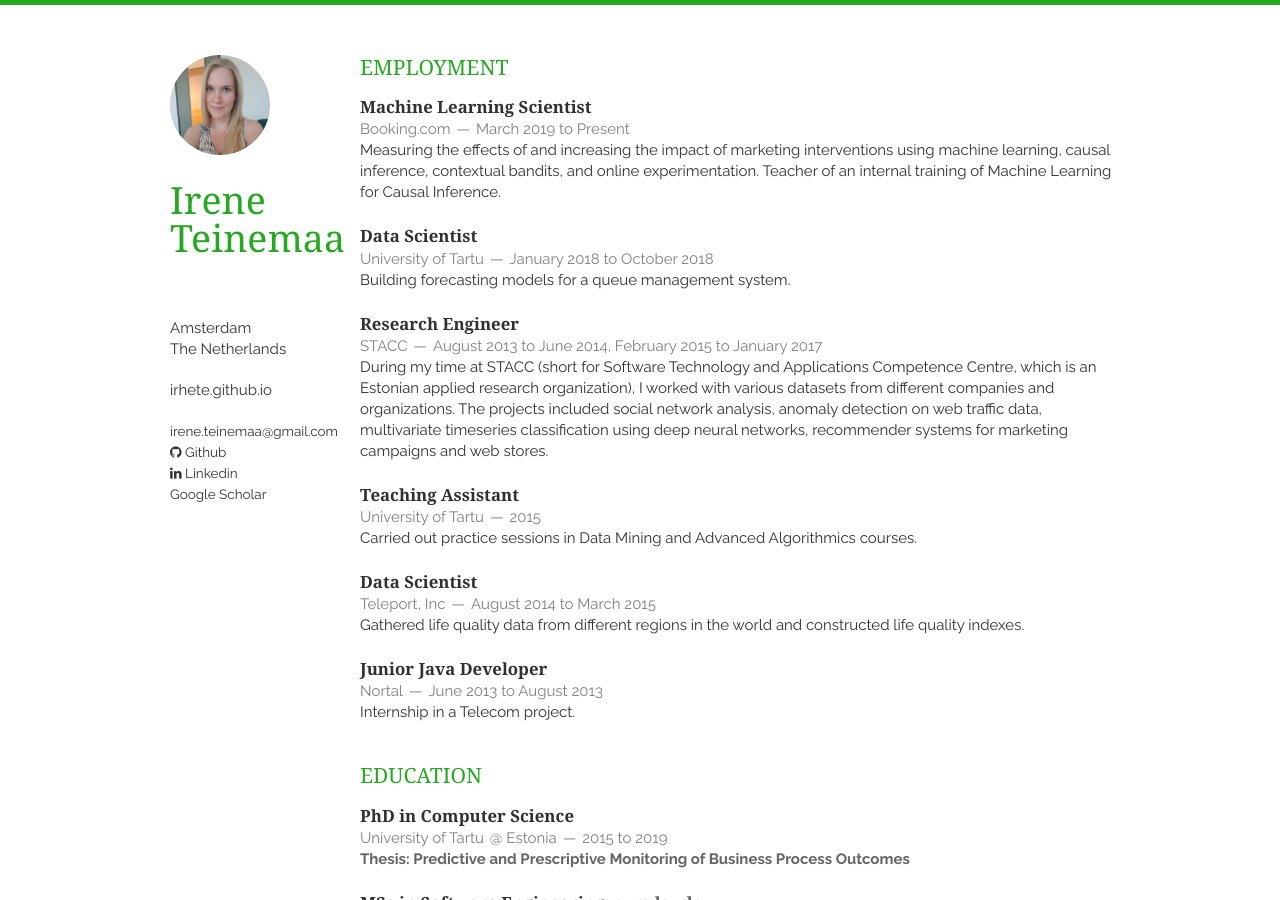
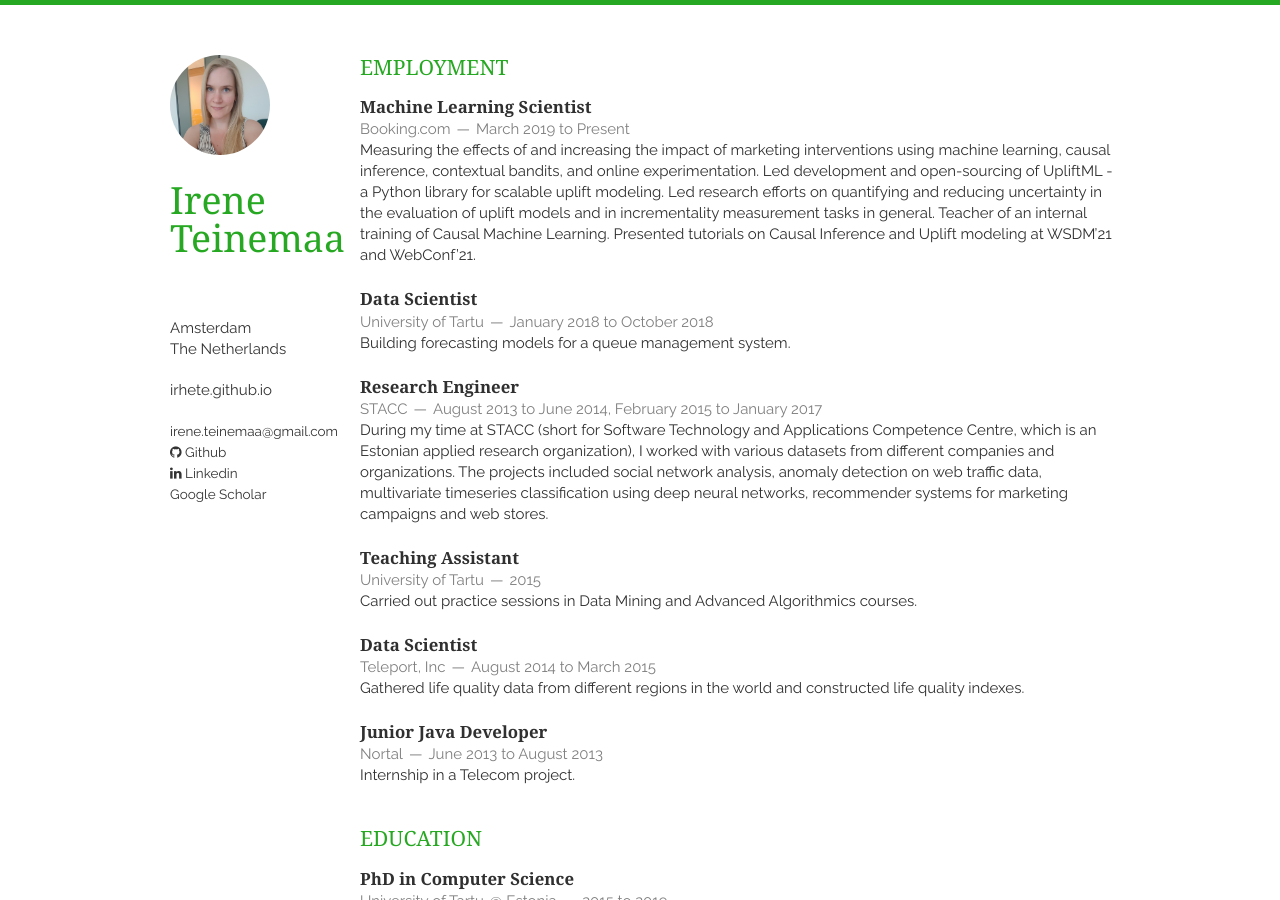
Before and after one commit to irhete/resume, a Jekyll site: the page built from index.html, in a window 1280 px wide and 900 px high. Built offline with Jekyll 4.4.1, drawn with Linux system fonts in a browser that asks for light colours; nearby versions of some CDN libraries; the list of posts is cut into pages by our own code; a style sheet for code colours, icons or effects is not loaded; some of the changed text lies outside the part shown.

Commit message:
Added UpliftML

```diff
--- a/_includes/employment.html
+++ b/_includes/employment.html
@@ -5,9 +5,7 @@
             <h1>Machine Learning Scientist</h1>
             <span><address>Booking.com</address><time>March 2019 to Present</time></span>
         </header>
-<p>Measuring the effects of and increasing the impact of marketing interventions using
-machine learning, causal inference, contextual bandits, and online experimentation.
-Teacher of an internal training of Machine Learning for Causal Inference.</p>
+<p>Measuring the effects of and increasing the impact of marketing interventions using machine learning, causal inference, contextual bandits, and online experimentation. Led development and open-sourcing of UpliftML - a Python library for scalable uplift modeling. Led research efforts on quantifying and reducing uncertainty in the evaluation of uplift models and in incrementality measurement tasks in general. Teacher of an internal training of Causal Machine Learning. Presented tutorials on Causal Inference and Uplift modeling at WSDM’21 and WebConf’21.</p>
     </article>
     <article>
         <header>
--- a/_includes/projects.html
+++ b/_includes/projects.html
@@ -1,6 +1,14 @@
 <section class="thirteen columns">
     <h1>Projects</h1>
     <article>
+        <header>
+            <h1><a href="https://github.com/bookingcom/upliftml">UpliftML</a></h1>
+        </header>
+        <p>
+            A Python Package for Scalable Uplift Modeling.
+        </p>
+    </article>
+<article>
         <header>
             <h1><a href="https://github.com/irhete/recsys-challenge-2018">RecSys Challenge 2018</a></h1>
         </header>
```
